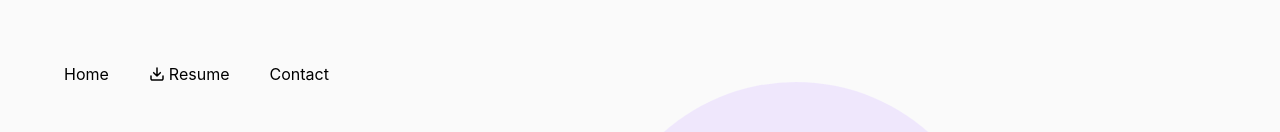
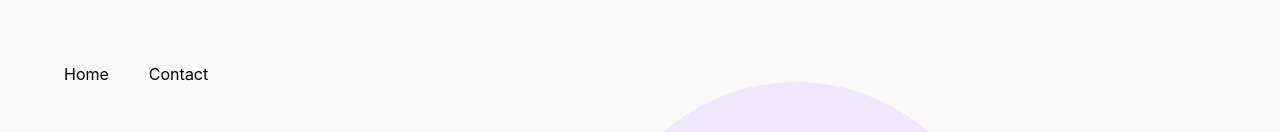
Before and after one commit to RoyiKatz1/RoyiKatz1.github.io, a React (Vite) app: page / in a window 1280 px wide. Shown: the top 132 px of the page. Built offline with nearby package versions, Linux system fonts and the light colour scheme.

Commit message:
remove cv

```diff
--- a/src/components/Navbar.tsx
+++ b/src/components/Navbar.tsx
@@ -1,6 +1,6 @@
 import { useState } from "react";
 import "../styles/Navbar.css";
-import DownloadIcon from "../assets/icons/Download.svg";
+// import DownloadIcon from "../assets/icons/Download.svg";
 import mailIcon from "../assets/icons/Mail.svg";
 import linkedinIcon from "../assets/icons/Linkedin.svg";
 
@@ -14,14 +14,14 @@ const Navbar = () => {
 	return (
 		<nav className="navbar">
 			<a href="/">Home</a>
-			<a
+			{/* <a
 				className="icon-link"
 				href="/royi-katz-cv.pdf"
 				download="royi-katz-cv.pdf"
 			>
 				<img src={DownloadIcon} alt="Download" width={16} height={16} />
 				Resume
-			</a>
+			</a> */}
 			<div
 				className="dropdown"
 				onMouseEnter={() => setIsDropdownOpen(true)}
```
Also changed, not shown: 3 other files (tests, documents, lock files or other folders).
